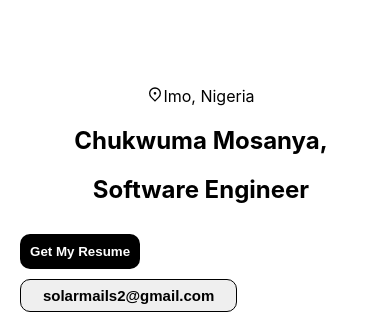
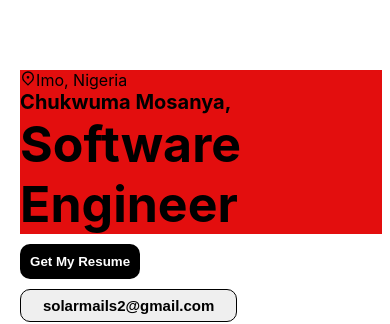
Before and after one commit to blase147/my_portfolio, a React (Create React App) app: page / in a window 390 px wide. Shown: the part 10753-11077 px from the top of the page. Built offline with nearby package versions, Linux system fonts and the light colour scheme.

Commit message:
update mobile responsiveness

```diff
--- a/src/components/footer/footer.scss
+++ b/src/components/footer/footer.scss
@@ -10,7 +10,7 @@
     gap: 10px;
     margin-top: 100px;
 
-    .intro {
+    .outro {
       width: 100%;
       background-color: #e30e0e;
 
```
